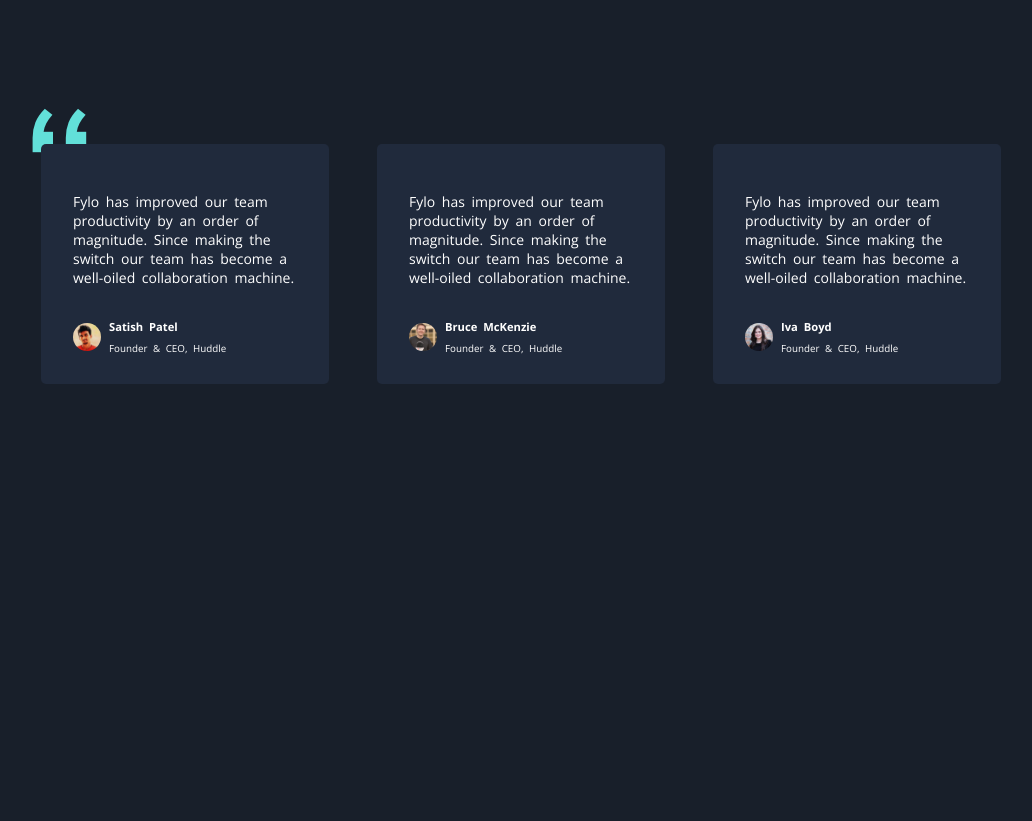
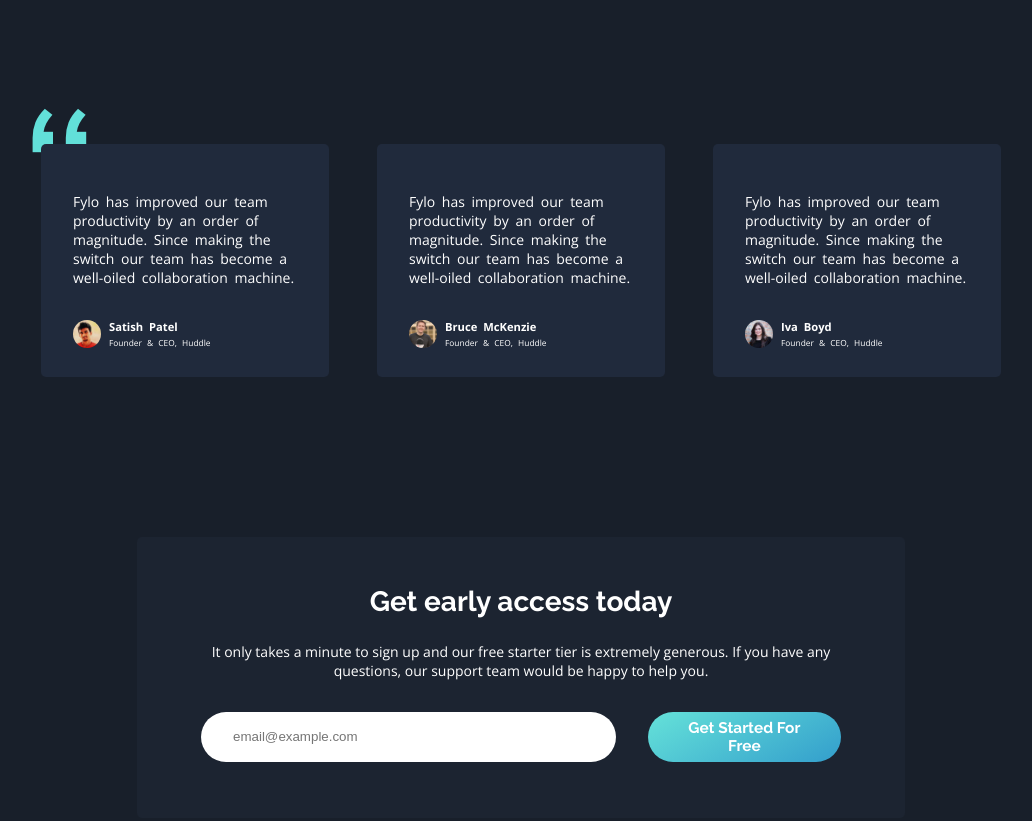
Before and after one commit to MaedehAlizadeh/Fylo-Landing-Page, a plain HTML site: page index.html in a window 1280 px wide. Shown: the part 2186-3007 px from the top of the page, without its empty margins (119-1151 px from the left). Before the commit the page ends 2730 px from the top, so only its background shows below. Drawn offline with nearby package versions, Linux system fonts and the light colour scheme.

Commit message:
Added Call To Action Section

```diff
--- a/css/style.css
+++ b/css/style.css
@@ -11,6 +11,7 @@
     Features Section Style
     Stay Productive  Section Style
     Testimonials Section Style
+    Call to Action Section Style
 */
 
 
@@ -31,7 +32,7 @@
     --main-background: #181f2a;
     --footer-background: #0b1523;
     --testimonials-background: #202a3c;
-    --intro-email-background: #1c2431;
+    --hero-cta-background: #1c2431;
     --text-color: #ffffff;
     --gradient-color-2: #65e2d9;
     --gradient-color: #339ecc;
@@ -46,9 +47,10 @@ body {
     font-family: 'Open Sans';
 }
 
-header, h1 {
+header, h1, .cta-msg , .cta-btn{
     font-family: 'Raleway';
     font-weight: 700;
+
 }
 
 a {
@@ -58,7 +60,7 @@ a {
 
 /* ====== Header Style ====== */
 header {
-    background: var(--intro-email-background);
+    background: var(--hero-cta-background);
     display: flex;
 }
 .container {
@@ -91,7 +93,7 @@ header {
     justify-content: center;
     flex-direction: column;
     align-items: center;
-    background: var(--intro-email-background) url('../images/bg-curvy-desktop.svg') left bottom/100vw 240px  no-repeat;
+    background: var(--hero-cta-background) url('../images/bg-curvy-desktop.svg') left bottom/100vw 240px  no-repeat;
     margin-bottom: 5rem;
 }
 
@@ -240,11 +242,72 @@ header {
     margin-right: .5rem;
 }
 .testimonials-person p {
-    font-size: .7em;
+    font-size: .6em;
 }
 
 .testimonials-person p:first-child{
     font-weight: 600;
     font-size: .8em;
-    margin-bottom: .5rem;
+    margin-bottom: .2rem;
 }
+
+
+/* ====== Call to Action Section Style ====== */
+.cta {
+    background-color: var(--hero-cta-background);
+    width: 60%;
+    margin: 10rem auto;
+    border-radius: 5px;
+}
+
+.cta-container {
+    padding: 3rem 4rem calc(3rem - 28px);
+    text-align: center;
+}
+
+.cta-container h1{
+    font-size: 2em;
+    margin-bottom: 1.5rem;
+}
+
+.cta-form {
+    width: 100%;
+    margin-top: 2rem;
+    display: flex;
+}
+
+.cta-email,
+.cta-btn {
+    height: 50px;
+    border-radius: 30px;
+    outline: none;
+    border: none;
+    padding: 0 2rem;
+}
+
+.cta-email {
+    width: 450px;
+    margin-right: 2rem;
+}
+
+.cta-btn {
+    width: 230px;
+    color: var(--text-color);
+    background: linear-gradient(150deg , var(--gradient-color-2) , var(--gradient-color));
+    cursor: pointer;
+    transition: all .5;
+    font-size: 1.1em;
+}
+
+.cta-btn:hover {
+    background: var(--hover-color);
+}
+
+.cta-msg {
+    display: block;
+    color: #f00;
+    text-align: left;
+    min-height: 28px;
+    padding-left: 3rem;
+    padding-top: .5rem;
+}
--- a/index.html
+++ b/index.html
@@ -162,7 +162,26 @@
             </div>
         </section>
         <!-- Testimonials Section Ended -->
+
+        <!-- Call to Action Section Started -->
+            <section class="cta">
+                <div class="cta-container">
+                    <h1>Get early access today</h1>
+                    <p>
+                        It only takes a minute to sign up and our free starter tier is extremely generous.
+                        If you have any <br> questions, our support team would be happy to help you.
+                    </p>
+                    <form class="cta-form">
+                        <input type="email" name="email" class="cta-email" placeholder="email@example.com">
+                        <button type="button" class="cta-btn">Get Started For Free</button>
+                    </form>
+                    <span class="cta-msg"></span>
+                </div>
+            </section>
+        <!-- Call to Action Section Ended -->
     </main>
+
+    <footer></footer>
 
     <!-- JavaScript -->
     <script src="./js/main.js"></script>
--- a/js/main.js
+++ b/js/main.js
@@ -1,2 +1,47 @@
 //Template Name : Fylo Landing Page
 //Author Name : Maedeh Alizadeh
+
+// Call To Action Section
+const emailInput = document.querySelector('.cta-email');
+const ctaMsg = document.querySelector('.cta-msg');
+const ctaButton = document.querySelector('.cta-btn');
+let ifSendData = true;
+ctaMsg.innerText = '';
+
+ctaButton.addEventListener('click' , callToAction);
+
+function callToAction(event) {
+    event.preventDefault();
+    const userEmail = emailInput.value;
+    const emailRegex = RegExp(/^[a-zA-Z0-9.!#$%&’*+/=?^_`{|}~-]+@[a-zA-Z0-9-]+(?:\.[a-zA-Z0-9-]+)*$/); // for validation email
+
+    if (userEmail.length === 0) {
+        ctaMsg.innerText = 'Please enter your email address.';
+        ifSendData = false;
+    }  else if ( !emailRegex.test(userEmail) ) {
+        ctaMsg.innerText = 'Plaese enter a valid email address.';
+        ifSendData = false;
+    }
+
+    // fetch data to fake api
+    if( ifSendData ) {
+        const body = JSON.stringify({
+            email : userEmail
+        });
+        const headers = {
+            "content-type" : "application/json"
+        };
+        fetch ( 'https://jsonplaceholder.typicode.com/users' , {
+            method: "POST",
+            body: body,
+            headers: headers
+        })
+            .then( response => {
+                if(response.ok){
+                    ctaMsg.innerText ="";
+                }
+            });
+    };
+
+    emailInput.value = '';
+}
```
